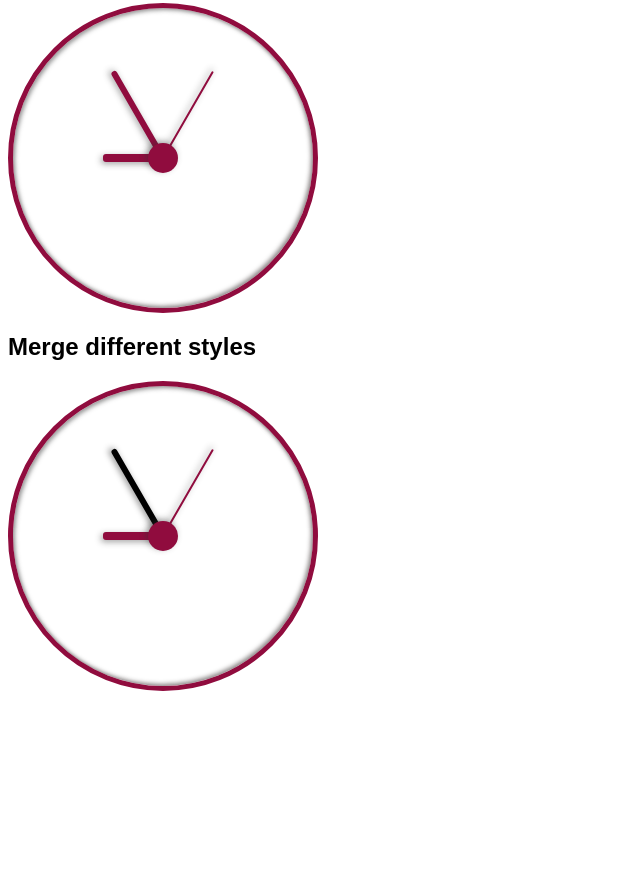
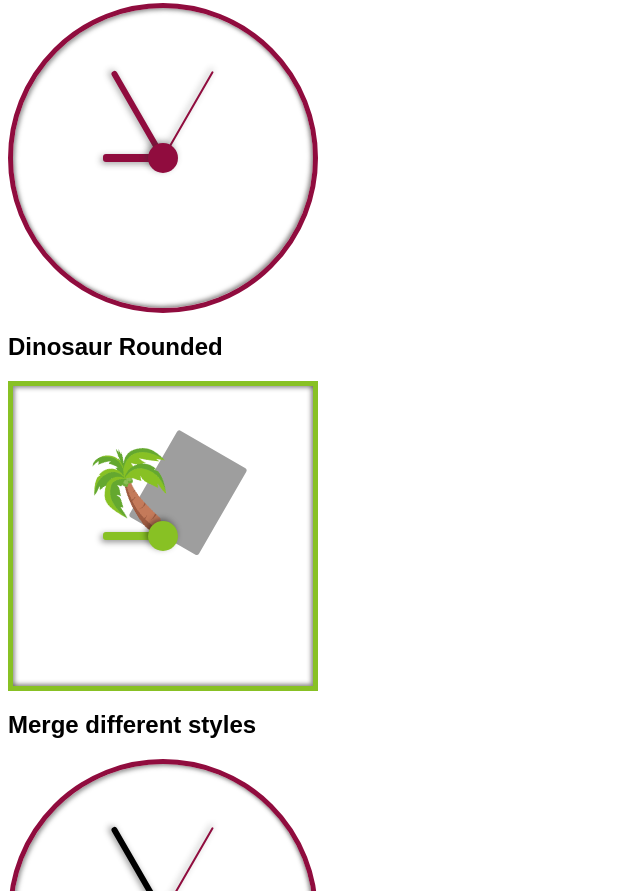
Before and after one commit to dominique-boerner/analogjs, a plain HTML site: page index.html in a window 1280 px wide. Shown: the part 489-1380 px from the top of the page, without its empty margins (0-640 px from the left). Before the commit the page ends 1188 px from the top, so only its background shows below. Drawn offline with Linux system fonts and the light colour scheme; grey boxes are pictures that could not be loaded.

Commit message:
create dinosaur theme

```diff
--- /dev/null
+++ b/css/themes/dinosaur/clock.css
@@ -0,0 +1,25 @@
+/** clock outer ring **/
+.clock-dinosaur {
+  border: 5px solid var(--dinosaur-clock-color);
+  box-shadow: -2px -2px 4px rgba(255, 255, 255, 0.5),
+    inset 2px 2px 4px rgba(62, 62, 62, 0.5),
+    inset -2px -2px 4px rgba(45, 36, 36, 0.5),
+    2px 2px 4px rgba(255, 255, 255, 0.3);
+}
+
+/** clock center **/
+.clock-dinosaur::after {
+  position: absolute;
+  content: "";
+  width: var(--dinosaur-clock-inner-circle);
+  height: var(--dinosaur-clock-inner-circle);
+  border-radius: 50%;
+  background: var(--dinosaur-clock-color);
+  box-shadow: -2px -2px 6px var(--dinosaur-clock-shadow-color);
+  transform: translateX(
+      calc(var(--clock-width) / 2 - calc(var(--dinosaur-clock-inner-circle) / 2))
+    )
+    translateY(
+      calc(var(--clock-width) / 2 - calc(var(--dinosaur-clock-inner-circle) / 2))
+    );
+}
--- /dev/null
+++ b/css/themes/dinosaur/dinosaur.css
@@ -0,0 +1,19 @@
+@import url("clock.css");
+@import url("hands.css");
+
+:root {
+    --dinosaur-clock-color: #88C124;
+    --dinosaur-clock-inner-circle: 30px;
+
+    --dinosaur-clock-shadow-color: #00000070;
+
+    --dinosaur-clock-hour-thickness: 8px;
+    --dinosaur-clock-minute-thickness: 80px;
+    --dinosaur-clock-second-thickness: 80px;
+
+    --dinosaur-clock-hour-height: 60px;
+    --dinosaur-clock-minute-height: 100px;
+    --dinosaur-clock-second-height: 100px;
+
+    --dinosaur-clock-hand-radius: 3px;
+}
--- /dev/null
+++ b/css/themes/dinosaur/hands.css
@@ -0,0 +1,53 @@
+/** clock second **/
+.clock-dinosaur-seconds {
+  position: absolute;
+  height: var(--dinosaur-clock-second-height);
+  width: var(--dinosaur-clock-second-thickness);
+  border-radius: var(--dinosaur-clock-hand-radius);
+  background: url("https://www.how-to-draw-funny-cartoons.com/images/dinosaur-drawings-003.jpg");
+  background-size: cover;
+  transform-origin: bottom center;
+  transform: translateX(
+      calc(var(--clock-width) / 2 - (var(--dinosaur-clock-second-thickness) / 2))
+    )
+    translateY(
+      calc((var(--clock-width) / 2) - var(--dinosaur-clock-second-height))
+    )
+    rotate(calc((360deg / 60) * var(--second)));
+}
+
+/** clock minute **/
+.clock-dinosaur-minutes {
+  position: absolute;
+  height: var(--dinosaur-clock-minute-height);
+  width: var(--dinosaur-clock-minute-thickness);
+  border-radius: var(--dinosaur-clock-hand-radius);
+  background: url("minute.png") no-repeat;
+  background-size: contain;
+  transform-origin: bottom center;
+  transform: translateX(
+      calc(var(--clock-width) / 2 - (var(--dinosaur-clock-minute-thickness) / 2))
+    )
+    translateY(
+      calc((var(--clock-width) / 2) - var(--dinosaur-clock-minute-height))
+    )
+    rotate(calc((360deg / 60) * var(--minute)));
+}
+
+/** clock hour **/
+.clock-dinosaur-hours {
+  position: absolute;
+  height: var(--dinosaur-clock-hour-height);
+  width: var(--dinosaur-clock-hour-thickness);
+  border-radius: var(--dinosaur-clock-hand-radius);
+  background: var(--dinosaur-clock-color);
+  box-shadow: -2px -2px 6px var(--dinosaur-clock-shadow-color);
+  transform-origin: bottom center;
+  transform: translateX(
+      calc(var(--clock-width) / 2 - (var(--dinosaur-clock-hour-thickness) / 2))
+    )
+    translateY(
+      calc((var(--clock-width) / 2) - var(--dinosaur-clock-hour-height))
+    )
+    rotate(calc((360deg / 12) * var(--hour)));
+}
--- a/css/themes/themes.css
+++ b/css/themes/themes.css
@@ -1,2 +1,3 @@
 @import url("default/default.css");
 @import url("minimal/minimal.css");
+@import url("dinosaur/dinosaur.css");
--- a/index.html
+++ b/index.html
@@ -20,6 +20,12 @@
       <div class="clock-minimal-minutes"></div>
       <div class="clock-minimal-hours"></div>
     </div>
+    <h2>Dinosaur Rounded</h2>
+    <div class="clock clock-square clock-dinosaur">
+      <div class="clock-dinosaur-seconds"></div>
+      <div class="clock-dinosaur-minutes"></div>
+      <div class="clock-dinosaur-hours"></div>
+    </div>
     <h2>Merge different styles</h2>
     <div class="clock clock-rounded clock-minimal">
       <div class="clock-minimal-seconds"></div>
```
Also changed, not shown: css/themes/dinosaur/minute.png (added).
